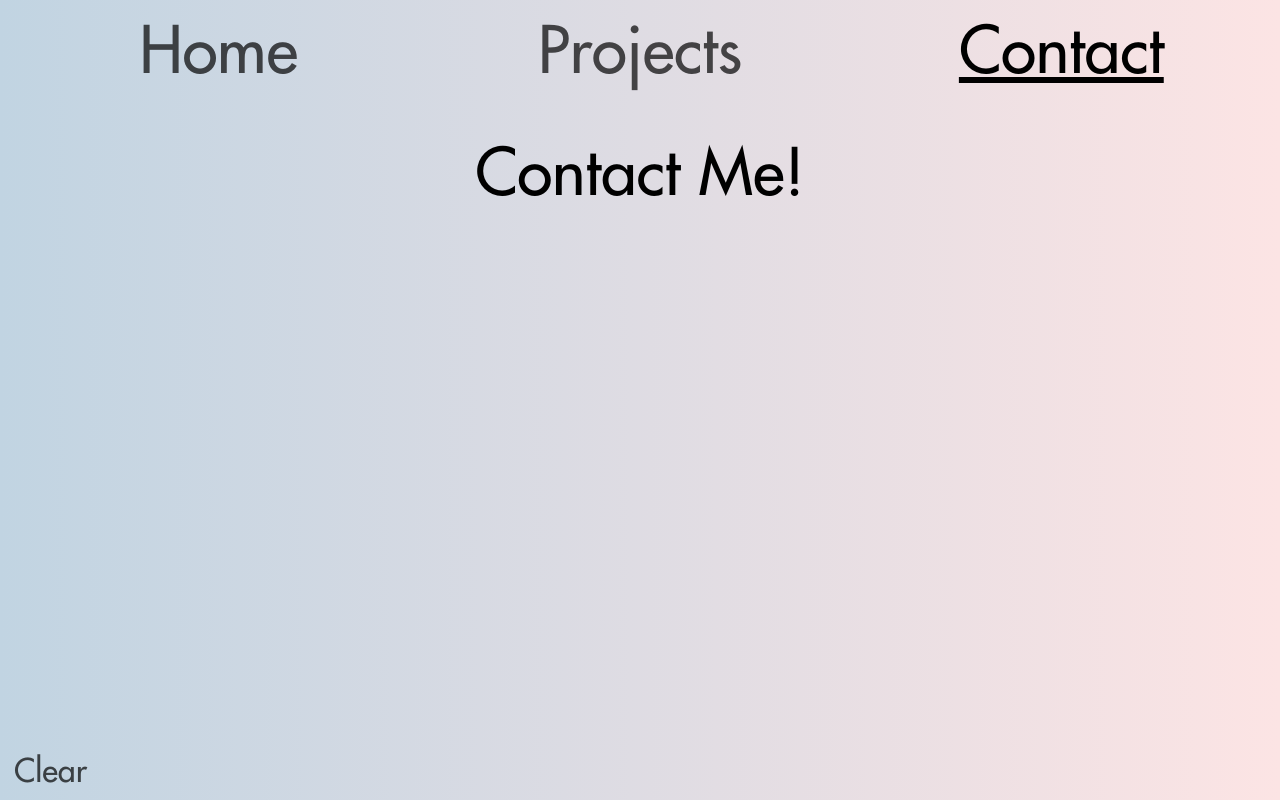
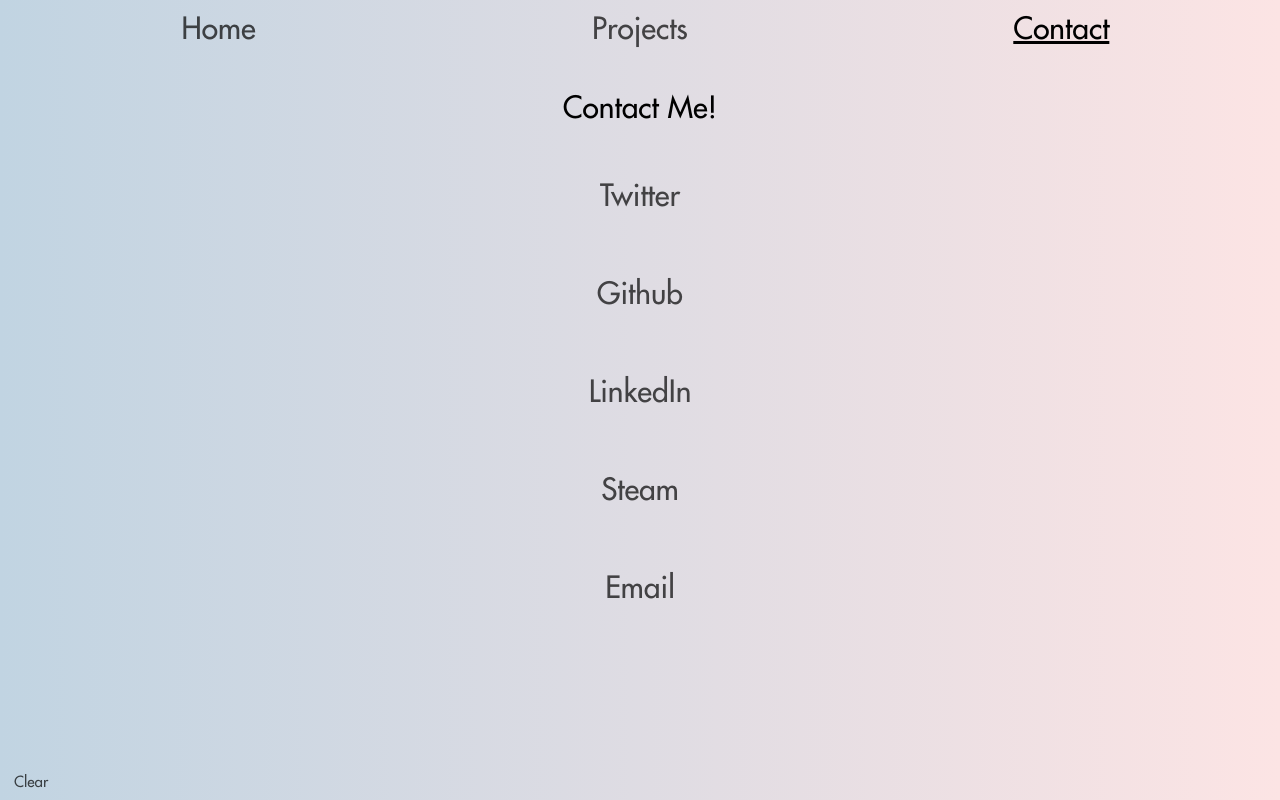
Before and after one commit to DannyDorito/jallison.co.uk, an Angular app: page /contact in a window 1280 px wide. Built offline with nearby package versions, Linux system fonts and the light colour scheme.

Commit message:
font size fixes

```diff
--- a/src/app/app.component.css
+++ b/src/app/app.component.css
@@ -17,7 +17,7 @@
 
 .nav-space {
   width: 100%;
-  font-size: 5vw;
+  font-size: 30px;
 }
 
 .router-link-active {
--- a/src/app/contact/contact.component.css
+++ b/src/app/contact/contact.component.css
@@ -1,7 +1,34 @@
-.input-div {
-  padding-bottom: 20px;
+.contact {
+  margin: 30px;
+  text-decoration: none;
+  color: black;
+  opacity: 0.7;
 }
 
-.submit {
-  width: 100%;
+.contact:hover {
+  opacity: 1;
 }
+
+.twitter:hover {
+  color: #00aced;
+}
+
+.github:hover {
+  color: #f1502f;
+}
+
+.linkedin:hover {
+  color: #0077b5;
+}
+
+.steam:hover {
+  color: #67c1f5;
+}
+
+.email:hover {
+  color: #d93025;
+}
+
+.contact-div {
+  margin-bottom: 20px;
+}
--- a/src/app/contact/contact.component.html
+++ b/src/app/contact/contact.component.html
@@ -1,3 +1,8 @@
 <div class="center">
-  <div>Contact Me!</div>
+  <div class="contact-div">Contact Me!</div>
+  <a class="contact twitter" href="https://twitter.com/DannyDorito_">Twitter</a>
+  <a class="contact github" href="https://github.com/DannyDorito">Github</a>
+  <a class="contact linkedin" href="https://www.linkedin.com/in/johnallison-">LinkedIn</a>
+  <a class="contact steam" href="https://steamcommunity.com/id/Danny_Dorito">Steam</a>
+  <a class="contact email" href="mailto:ericmcfli.ja@gmail.com">Email</a>
 </div>
--- a/src/app/home/home.component.css
+++ b/src/app/home/home.component.css
@@ -11,13 +11,13 @@
 
 .john {
   margin: 0;
-  font-size: 10vw;
+  font-size: 100px;
   line-height: 1;
 }
 
 .subheading {
   margin: 0;
-  font-size: 3vw;
+  font-size: 30px;
   line-height: 2;
 }
 
--- a/src/styles.css
+++ b/src/styles.css
@@ -13,7 +13,7 @@
   text-align: center;
   font-family: 'futura';
   overflow-x: hidden;
-  font-size: 5vw;
+  font-size: 30px;
 }
 
 ::selection {
```
